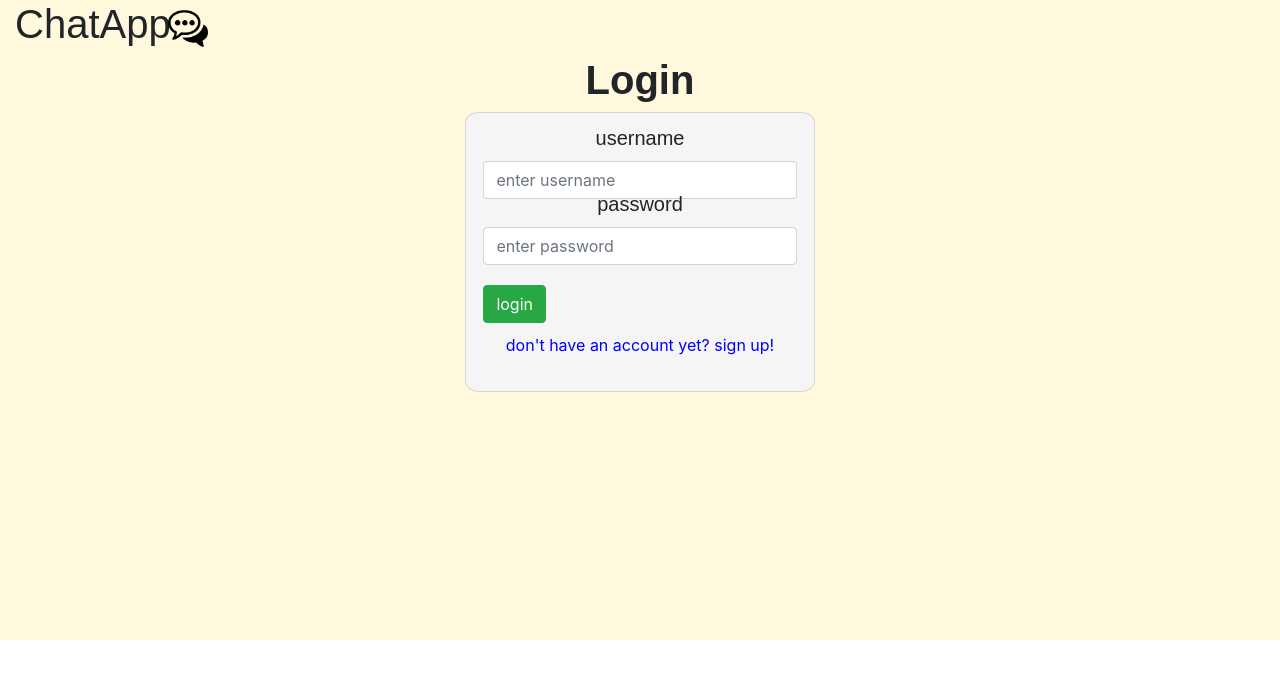
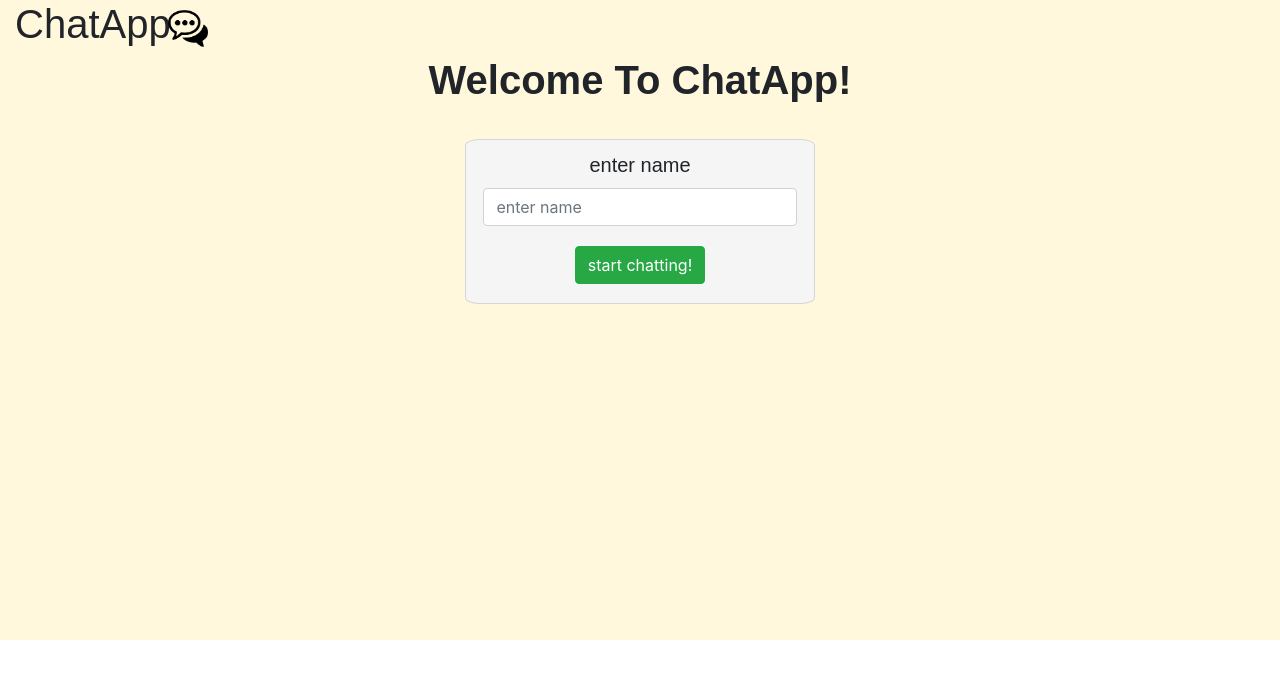
Before and after one commit to itamarattali/ChatApp, an Angular app in the folder chat-client/: page /login in a window 1280 px wide. Shown: the top 678 px of the page. Built offline with nearby package versions, Linux system fonts and the light colour scheme.

Commit message:
removed password from login component

```diff
--- a/chat-client/src/app/app-routing.module.ts
+++ b/chat-client/src/app/app-routing.module.ts
@@ -3,12 +3,10 @@ import { RouterModule, Routes } from '@angular/router';
 import { ChatComponent } from './chat/chat.component';
 
 import { LoginComponent } from './login/login.component'
-import { SignupComponent } from './signup/signup.component';
 
 const routes: Routes = [
   {path: '', redirectTo: 'login', pathMatch: 'full'},
   {path: 'login', component: LoginComponent, pathMatch: 'full'},
-  {path: 'signup', component: SignupComponent},
   {path: 'chat', component: ChatComponent},
 ];
 @NgModule({
--- a/chat-client/src/app/app.module.ts
+++ b/chat-client/src/app/app.module.ts
@@ -6,7 +6,6 @@ import { AppRoutingModule } from './app-routing.module';
 import { AppComponent } from './app.component';
 import { HeaderComponent } from './header/header.component';
 import { LoginComponent } from './login/login.component';
-import { SignupComponent } from './signup/signup.component';
 import { ChatComponent } from './chat/chat.component';
 
 @NgModule({
@@ -14,7 +13,6 @@ import { ChatComponent } from './chat/chat.component';
     AppComponent,
     HeaderComponent,
     LoginComponent,
-    SignupComponent,
     ChatComponent,
   ],
   imports: [
--- a/chat-client/src/app/login/login.component.css
+++ b/chat-client/src/app/login/login.component.css
@@ -5,9 +5,10 @@
 }
 
 #loginCard {
+    margin-top: 35px;
     background-color:whitesmoke;
     width: 350px;
-    height: 280px;
+    height: 165px;
     border-radius: 4%;
 }
 
--- a/chat-client/src/app/login/login.component.html
+++ b/chat-client/src/app/login/login.component.html
@@ -1,27 +1,17 @@
 <div class="container-fluid" id="login">
-    <h1 class="text-center" id="loginTitle">Login</h1>
+    <h1 class="text-center" id="loginTitle">Welcome To ChatApp!</h1>
     <div class="card mx-auto" id="loginCard">
-        <form (ngSubmit)="this.onSubmit(f)" #f>
+        <form class="text-center" (ngSubmit)="this.onSubmit(f)" #f>
             <div class="form-group text-center">
-                <label for="username">username</label>
+                <label for="username">enter name</label>
                 <input type="text"
                 id="username"
                 class="form-control"
                 name="username"
                 ngModel
-                placeholder="enter username" required>
+                placeholder="enter name" required>
             </div>
-            <div class="form-group text-center">
-                <label for="password">password</label>
-                <input type="password"
-                id="password"
-                class="form-control"
-                name="password"
-                ngModel
-                placeholder="enter password" required>
-            </div>
-            <button class="btn btn-success" type="submit">login</button>
-            <p (click)="this.onNoAccount()">don't have an account yet? sign up!</p>
+            <button class="btn btn-success" type="submit">start chatting!</button>
         </form>
     </div>
 </div>
--- a/chat-client/src/app/login/login.component.ts
+++ b/chat-client/src/app/login/login.component.ts
@@ -15,10 +15,6 @@ export class LoginComponent implements OnInit {
   ngOnInit(): void {
   }
 
-  onNoAccount() {
-    this.router.navigate(['../signup'], {relativeTo: this.route});
-  }
-
   onSubmit(form: HTMLFormElement) {
     this.router.navigate(['../chat'], {relativeTo: this.route})
   }
--- a/chat-client/src/app/signup/signup.component.css
+++ /dev/null
@@ -1,46 +0,0 @@
-#signUpTitle {
-    font-family: "arial";
-    font-size: 40px;
-    font-weight: bold;
-}
-
-#signUpCard {
-    background-color:whitesmoke;
-    width: 350px;
-    height: 280px;
-    border-radius: 4%;
-}
-
-.form-group {
-    background-color: transparent;
-}
-
-label {
-    font-family: 'arial';
-    font-size: 20px;
-}
-
-.form-group {
-    margin-top: 10px;
-    margin-bottom: 14px;
-}
-
-form {
-    width: 90%;
-    margin-left: 5%;
-}
-
-.btn-primary {
-    margin-top: 5px;
-}
-
-p:hover {
-    text-decoration: underline;
-    cursor: pointer;
-}
-
-p {
-    margin-top: 10px;
-    color: blue;
-    text-align: center;
-}
--- a/chat-client/src/app/signup/signup.component.html
+++ /dev/null
@@ -1,27 +0,0 @@
-<div class="container-fluid" id="login">
-    <h1 class="text-center" id="signUpTitle">Sign Up</h1>
-    <div class="card mx-auto" id="signUpCard">
-        <form (ngSubmit)="this.onSubmit(f)" #f>
-            <div class="form-group text-center">
-                <label for="username">username</label>
-                <input type="text"
-                id="username"
-                class="form-control"
-                name="username"
-                ngModel
-                placeholder="enter username" required>
-            </div>
-            <div class="form-group text-center">
-                <label for="password">password</label>
-                <input type="password"
-                id="password"
-                class="form-control"
-                name="password"
-                ngModel
-                placeholder="enter password" required>
-            </div>
-            <button class="btn btn-primary" type="submit">sign up</button>
-            <p (click)="this.onHasAccount()">I have an account, log in</p>
-        </form>
-    </div>
-</div>
--- a/chat-client/src/app/signup/signup.component.ts
+++ /dev/null
@@ -1,25 +0,0 @@
-import { Component, OnInit } from '@angular/core';
-import { Router, ActivatedRoute } from '@angular/router';
-
-@Component({
-  selector: 'app-signup',
-  templateUrl: './signup.component.html',
-  styleUrls: ['./signup.component.css']
-})
-export class SignupComponent implements OnInit {
-
-  constructor(private router: Router,
-    private route: ActivatedRoute) {
-  }
-
-  ngOnInit(): void {
-  }
-
-  onSubmit(form: HTMLFormElement) {
-    this.router.navigate(['../chat'], {relativeTo: this.route})
-  }
-
-  onHasAccount() {
-    this.router.navigate(['../login'], {relativeTo: this.route});
-  }
-}
```
